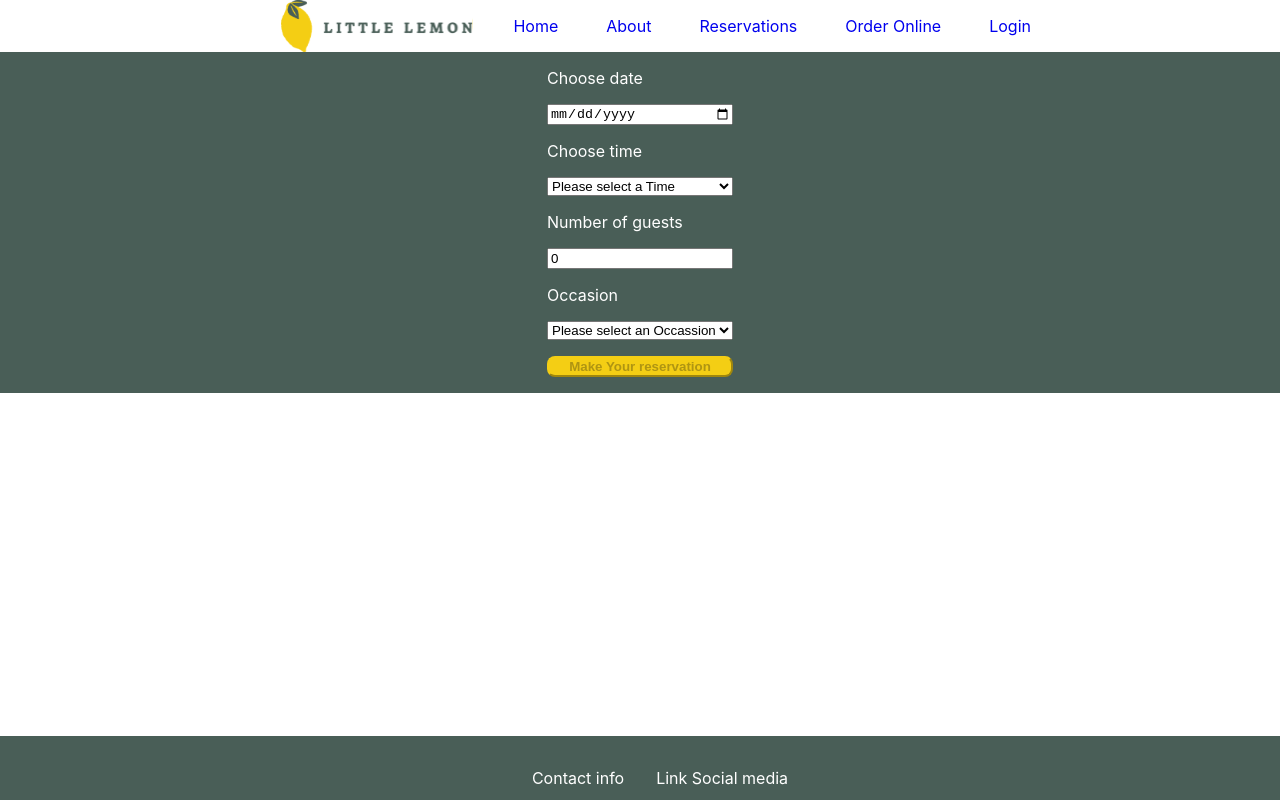
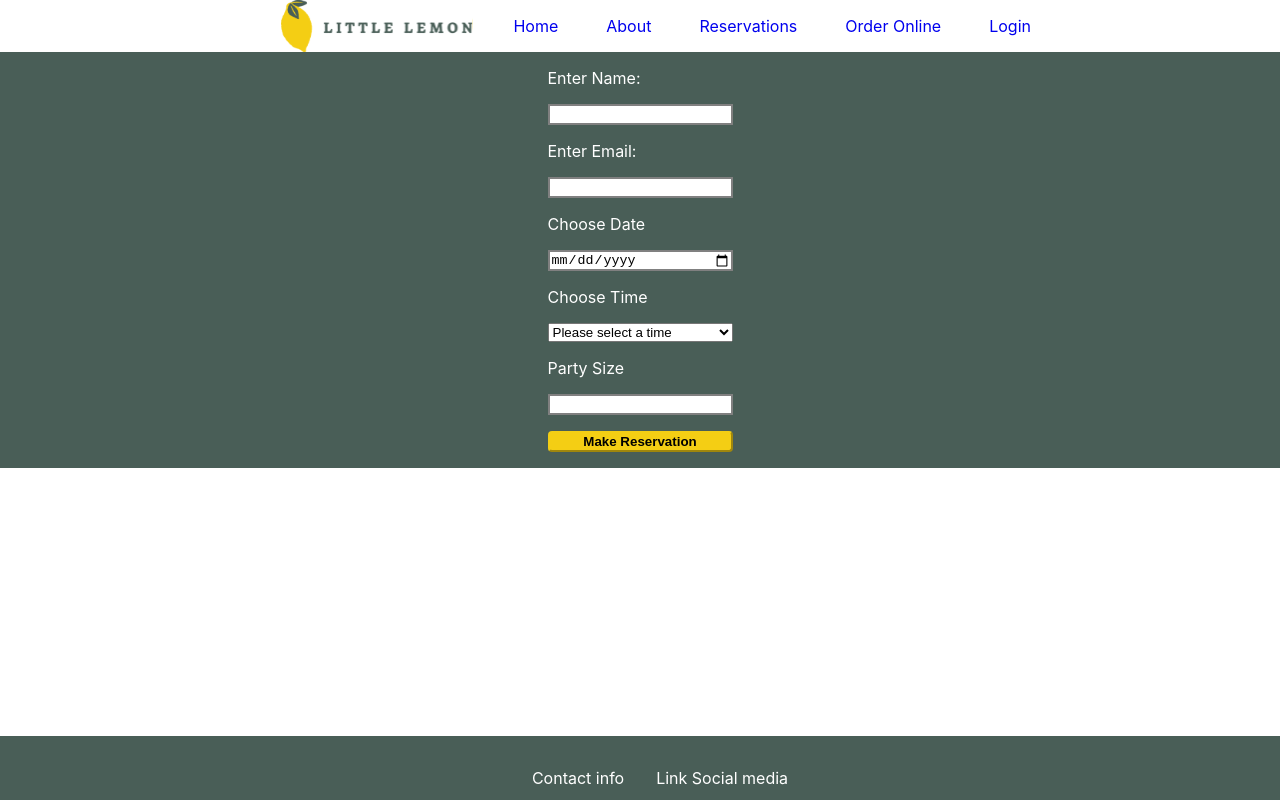
Before and after one commit to Miro1380/Capstone, a React (Create React App) app: page /booking in a window 1280 px wide. Built offline with nearby package versions, Linux system fonts and the light colour scheme.

Commit message:
Refactored booking page to use Formik instead of just React

```diff
--- a/package.json
+++ b/package.json
@@ -6,11 +6,14 @@
     "@testing-library/jest-dom": "^5.16.5",
     "@testing-library/react": "^13.4.0",
     "@testing-library/user-event": "^13.5.0",
+    "formik": "^2.4.2",
     "react": "^18.2.0",
+    "react-calendar": "^4.3.0",
     "react-dom": "^18.2.0",
     "react-router-dom": "^6.9.0",
     "react-scripts": "5.0.1",
-    "web-vitals": "^2.1.4"
+    "web-vitals": "^2.1.4",
+    "yup": "^1.2.0"
   },
   "scripts": {
     "start": "react-scripts start",
--- a/src/App.css
+++ b/src/App.css
@@ -130,23 +130,36 @@
   background-color:#495E57;
   justify-content: center;
   padding: 1rem;
-  margin-bottom:1
+  margin-bottom:1;
 }
 
 .form label{
   color: white;
 }
 
+.form input {
+  border: .15rem gray solid;
+
+}
+
+.form option{
+
+}
+
 #frm-bttn{
   background-color: #F4CE14;
   border-color: #F4CE14;
-  border-radius: .50rem;
+  border-radius: 4px;
   font-weight: bold;
 }
 
 #frm-bttn:hover{
   background-color: lightsteelblue;
   border-color: lightsteelblue;
+}
+
+.button:disabled{
+  opacity: .35;
 }
 
 .cardItems{
@@ -246,3 +259,15 @@
 .bookingPage{
   margin-bottom: 1rem;
 }
+input.input-error,
+select.input-error{
+  border-radius: 2px;
+  border-color: red;
+}
+
+.error{
+  color: crimson;
+  font-size: x-small;
+  font-style: italic;
+
+}
--- /dev/null
+++ b/src/components/FormikForm.js
@@ -0,0 +1,111 @@
+import {Form, useFormik} from 'formik'
+import * as Yup from 'yup';
+
+const FormikForm = () => {
+
+    const times = ["Please select a time","10:00","10:30","11:00", "11:30", "12:00", "12:30","1:00"];
+
+    const onSubmit = async(values,actions) => {
+        console.log("Reservation submitted")
+        console.log("Vals: ", values);
+        console.log("Act: " , actions);
+        await new Promise((resolve) => setTimeout(resolve,2000));
+        actions.resetForm();
+    }
+
+    const FormSchema = Yup.object().shape({
+        name:Yup.string().min(2,"Name must be at least 2 characters").required("Name is required"),
+        email:Yup.string().email('Invalid Email').required("Email is Required"),
+        date: Yup.string().required("Please select a date"),
+        times:Yup.string().oneOf(times),
+        size: Yup.number().positive().min(1,"Party size must be greater than 0").max(8,"Contact us for party's greater than 8").required("Party size is required")
+    })
+
+    //Some guides suggets destructuring formik. ex: {value,handleBlur,onChange} = useFormik({})
+    const formik = useFormik({
+        initialValues:{
+            name:'',
+            email: '',
+            date: '',
+            time:times,
+            size:'',
+        },
+        validationSchema:FormSchema,
+        onSubmit,
+    });
+    console.log("Errors:", formik.errors);
+    return (
+        <>
+            <form className="form" onSubmit={formik.handleSubmit}>
+
+                <label>Enter Name: </label>
+                <input
+                    type="text"
+                    id="name"
+                    name="name"
+                    onChange={formik.handleChange}
+                    value={formik.values.name}
+                    onBlur={formik.handleBlur}
+                    className={formik.errors.name && formik.touched.name? "input-error": ""}>
+                </input>
+                {formik.errors.name && formik.touched.name? <p className="error"> {formik.errors.name} </p>: ""}
+
+
+                <label>Enter Email: </label>
+                <input
+                    type="email"
+                    id="email"
+                    name="email"
+                    onChange={formik.handleChange}
+                    value={formik.values.email}
+                    onBlur={formik.handleBlur}
+                    className={formik.errors.email && formik.touched.email? "input-error" : ""}>
+                </input>
+                {formik.errors.email && formik.touched.email? <p className="error"> {formik.errors.email} </p>: ""}
+
+
+                <label>Choose Date</label>
+                <input
+                    type="date"
+                    id="date"
+                    name="date"
+                    onChange={formik.handleChange}
+                    value={formik.values.date}
+                    onBlur={formik.handleBlur}
+                    className={formik.errors.date && formik.touched.date? "input-error" : ""}>
+                </input>
+                {formik.errors.date && formik.touched.date? <p className="error">{ formik.errors.date } </p>: ""}
+
+                <label> Choose Time </label>
+                <select
+                    type="text"
+                    id="times"
+                    name="times"
+                    onChange={formik.handleChange}
+                    value={formik.times}
+                    onBlur={formik.handleBlur}
+                    className={formik.errors.times && formik.touched.times? "input-error" : ""}>
+                    {times.map((time)=> <option key={time} value={time}> {time} </option>)}
+                </select>
+                {formik.errors.times && formik.touched.times? <p className="error"> {formik.errors.times} </p> : ""}
+
+                <label>Party Size</label>
+                <input
+                    type="number"
+                    id="size"
+                    name="size"
+                    onChange={formik.handleChange}
+                    value={formik.values.size}
+                    onBlur={formik.handleBlur}
+                    className={formik.errors.size && formik.touched.size? "input-error": ""}>
+                </input>
+                    {formik.errors.size && formik.touched.size? <p className="error"> {formik.errors.size} </p> : ""}
+
+                <button type="submit" id="frm-bttn" disabled={formik.isSubmitting}> Make Reservation </button>
+
+            </form>
+        </>
+    )
+}
+
+export default FormikForm;
--- a/src/pages/BookingPage.js
+++ b/src/pages/BookingPage.js
@@ -1,5 +1,6 @@
 import Nav from "../components/Nav";
-import BookingForm from "../components/BookingForm";
+//import BookingForm from "../components/BookingForm";
+import FormikForm from "../components/FormikForm";
 import Footer from "../components/Footer";
 import {useState} from "react";
 
@@ -11,7 +12,7 @@ const BookingPage = () => {
     return(
         <>
         <Nav/>
-        <BookingForm timeOptions={timeOptions} setTimeOptions={setTimeOptions}/>
+        <FormikForm></FormikForm>
         <Footer/>
         </>
     )
```
Also changed, not shown: src/components/BookingForm.js (+2 -5 lines), 1 other file (tests, documents, lock files or other folders).
